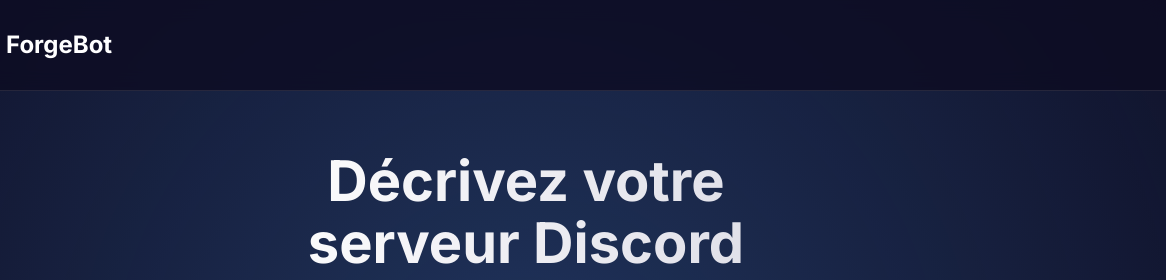
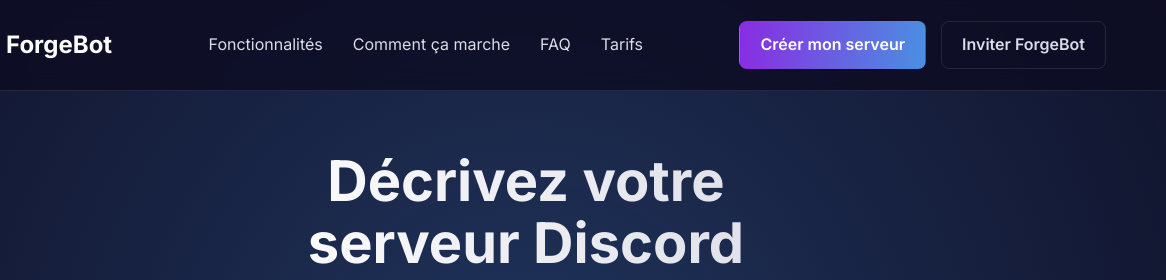
Before and after one commit to YelloWorld5847/ForgeX, a website: page generator.html in a window 1280 px wide. Shown: the top 280 px of the page, 114-1280 px from the left. Drawn offline with nearby package versions, Linux system fonts and the light colour scheme.

Commit message:
nav bar complete sur le fichier generator.html

```diff
--- a/generator.html
+++ b/generator.html
@@ -23,6 +23,21 @@
                     <img src="assets/img/Logo_ForgeBot_PNG.png" alt="Logo ForgeBot" class="logo-img">
                     ForgeBot
                 </a>
+                <ul class="nav-links">
+                    <li><a href="#features">Fonctionnalités</a></li>
+                    <li><a href="#how-it-works">Comment ça marche</a></li>
+                    <li><a href="#faq">FAQ</a></li>
+                    <li><a href="#pricing">Tarifs</a></li>
+                </ul>
+                <div class="nav-buttons">
+                    <!-- <a href="#pricing" class="btn btn-secondary">Tarifs</a> -->
+                    <a href="#" class="btn btn-primary">Créer mon serveur</a>
+                    <a href="https://discord.com/oauth2/authorize?client_id=1413571425696088228&permissions=8&integration_type=0&scope=bot"
+                        class="btn btn-secondary" target="_blank" target="_blank">Inviter ForgeBot</a>
+                </div>
+                <button class="menu-toggle" id="menu-toggle" aria-label="Open Menu">
+                    <i data-feather="menu"></i>
+                </button>
             </nav>
         </div>
     </header>
```
